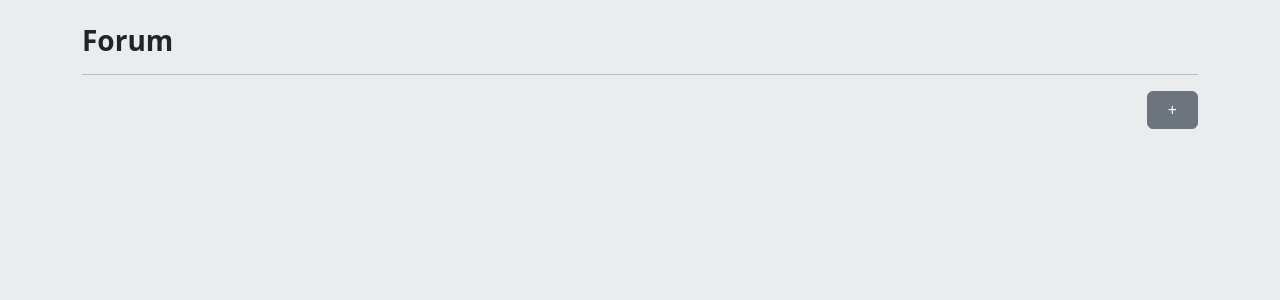
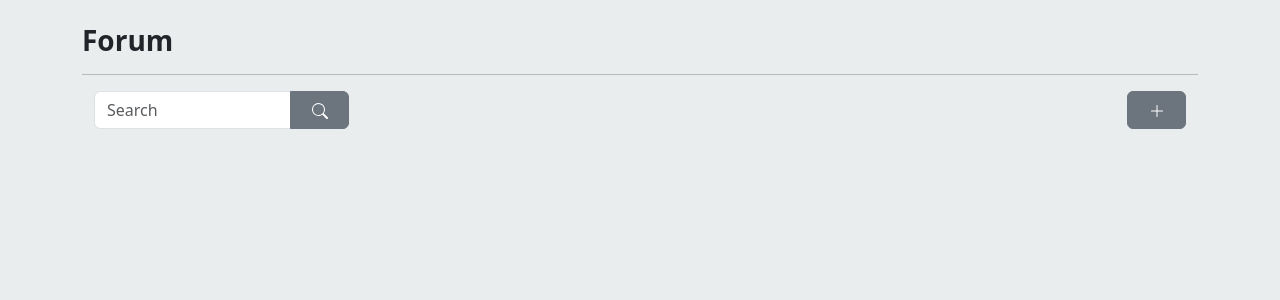
Before and after one commit to chou-ting-wei/NYCU_DBMS-Final-Project, a PHP site: page /forum.php in a window 1280 px wide. Shown: the part 56-356 px from the top of the page. Run offline with PHP 8.4, Linux system fonts and the light colour scheme; data that the repository does not hold is empty.

Commit message:
Add forum

```diff
--- a/forum.php
+++ b/forum.php
@@ -78,16 +78,60 @@
         </div>
     </nav>
     <body>
+        <?php
+            $search = "";
+            if(isset($_POST["search"])){
+                $search = $_POST["search"];
+
+            }
+        ?>
         <div class="container mt-4">
             <h3 class="fw-bolder">Forum</h3>
             <hr class="mt-3 mb-3"></hr>
-            <div class="d-grid gap-2 d-md-flex justify-content-md-end">
-                <button class="btn btn-secondary" type="button">&ensp;+&ensp;</button>
+
+            <div class="container">
+                <div class="row">
+                    <div class="col-md-3 me-auto">
+                        <form id="Search" class="need-validation" novalidate action=forum.php method="post">
+                            <div class="input-group">
+                                <input type="text" class="form-control" id="search" name="search" placeholder="Search" minlength="1" required>
+                                <button class="btn btn-secondary" type="button">
+                                &nbsp;
+                                <svg xmlns="http://www.w3.org/2000/svg" width="16" height="16" fill="currentColor" class="bi bi-search" viewBox="0 0 16 16">
+                                    <path d="M11.742 10.344a6.5 6.5 0 1 0-1.397 1.398h-.001c.03.04.062.078.098.115l3.85 3.85a1 1 0 0 0 1.415-1.414l-3.85-3.85a1.007 1.007 0 0 0-.115-.1zM12 6.5a5.5 5.5 0 1 1-11 0 5.5 5.5 0 0 1 11 0"/>
+                                </svg>
+                                &nbsp;
+                                </button>
+                            </div>
+                        </form>
+                    </div>
+                    <div class="col-auto">
+                        <button class="btn btn-secondary" type="button">
+                            &nbsp;
+                            <svg xmlns="http://www.w3.org/2000/svg" width="16" height="16" fill="currentColor" class="bi bi-plus-lg" viewBox="0 0 16 16">
+                                <path fill-rule="evenodd" d="M8 2a.5.5 0 0 1 .5.5v5h5a.5.5 0 0 1 0 1h-5v5a.5.5 0 0 1-1 0v-5h-5a.5.5 0 0 1 0-1h5v-5A.5.5 0 0 1 8 2"/>
+                            </svg>
+                            &nbsp;
+                        </button>
+                    </div>
+                </div>
             </div>
         </div>
+
         <script>
-
+            document.getElementById("searchForm").addEventListener("submit", function(event) {
+                if (this.checkValidity() === false) {
+                    event.preventDefault();
+                    // event.stopPropagation();
+                }
+                this.classList.add("was-validated");
+            }, false);
         </script>
+        <div class="container mt-3">
+            <div class="text-danger mb-3">
+                    <!-- <?php echo $msg; ?> -->
+            </div>
+        </div>
 
         <!-- Bootstrap JavaScript Bundle with Popper -->
         <script src="https://cdn.jsdelivr.net/npm/bootstrap@5.3.2/dist/js/bootstrap.bundle.min.js" integrity="sha384-C6RzsynM9kWDrMNeT87bh95OGNyZPhcTNXj1NW7RuBCsyN/o0jlpcV8Qyq46cDfL" crossorigin="anonymous"></script>
```
